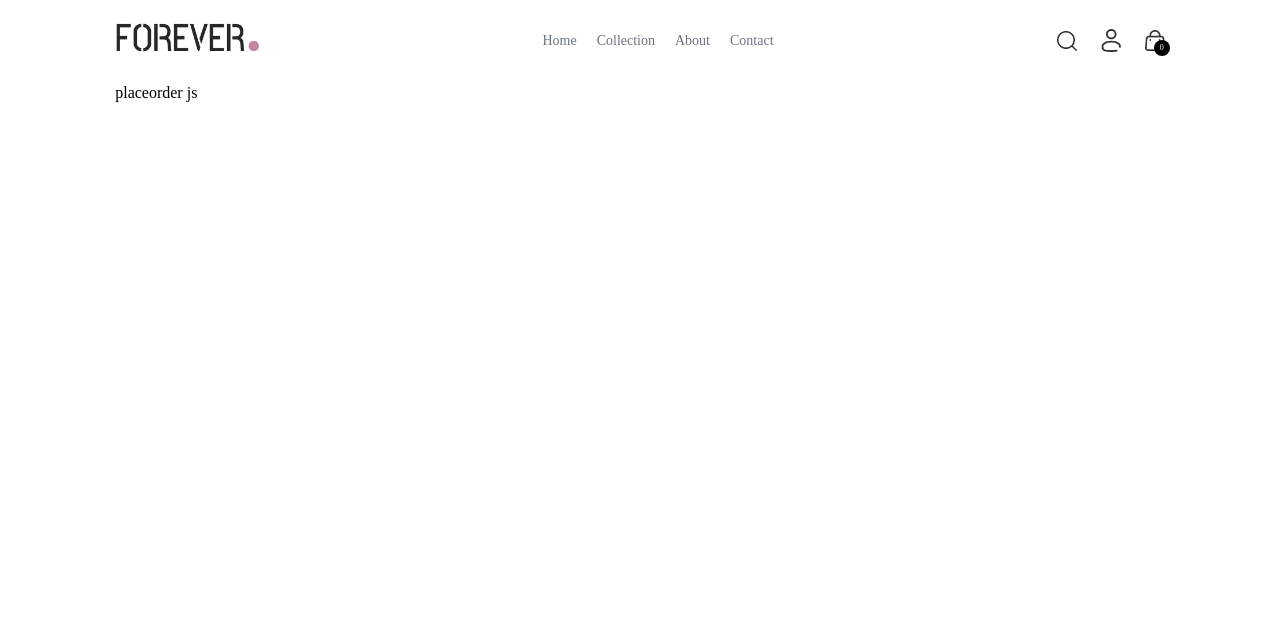
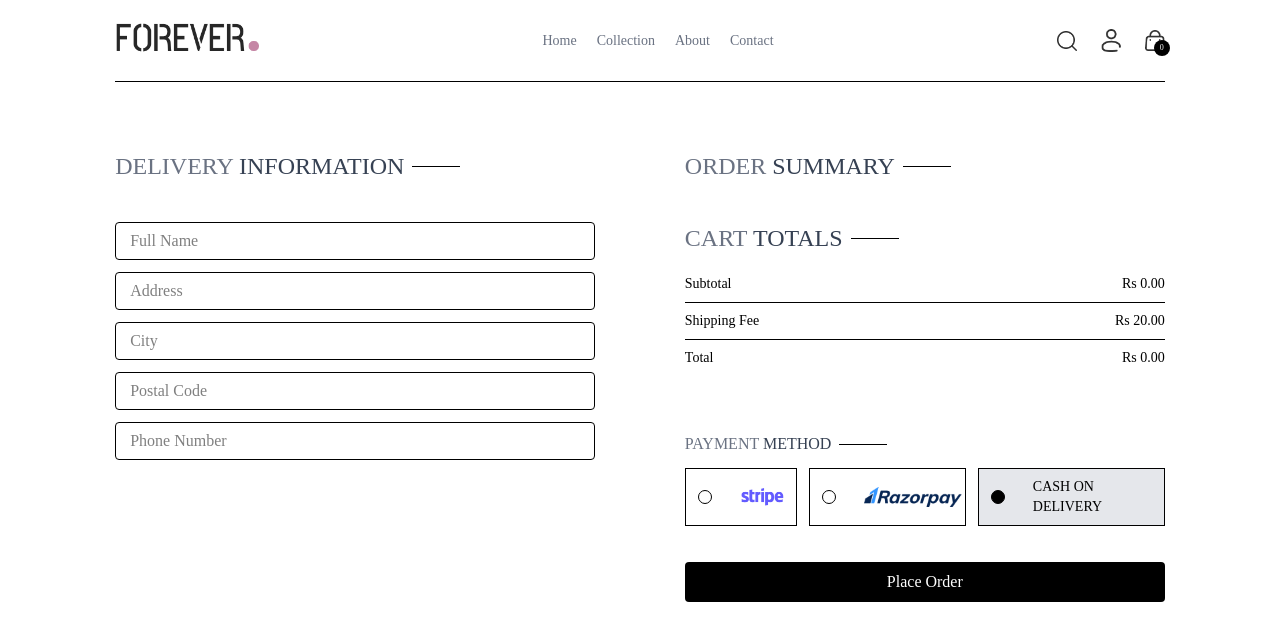
Before and after one commit to Sandeepku8211/fullstack, a React (Vite) app: page /placeOrder in a window 1280 px wide. Shown: the top 640 px of the page. Built offline with nearby package versions, Linux system fonts and the light colour scheme.

Commit message:
add of placeorder and order pages

```diff
--- a/src/pages/Cart.jsx
+++ b/src/pages/Cart.jsx
@@ -5,7 +5,7 @@ import assets from '../assets/assets'
 import CartTotal from '../components/CartTotal'
 
 const Cart = () => {
-  const { products, currency, cartItems, updateQuantity, navigate} = useContext(ShopContext)
+  const { products, currency, cartItems, updateQuantity, navigate } = useContext(ShopContext)
   const [cartData, setCartData] = useState([])
 
   useEffect(() => {
@@ -83,8 +83,12 @@ const Cart = () => {
         <div className='w-full sm:w-[450px]'>
           <CartTotal />
           <div className='w-full text-end'>
-            <button onClick={()=>navigate('/placeOrder')} className='bg-black text-white text-sm my-8 px-8 py-3'>PROCED TO CEHCKOUT</button>
-
+            <button
+              onClick={() => navigate('/placeOrder')}
+              className='bg-black text-white text-sm my-8 px-8 py-3'
+            >
+              PROCEED TO CHECKOUT
+            </button>
           </div>
         </div>
       </div>
--- a/src/pages/Orders.jsx
+++ b/src/pages/Orders.jsx
@@ -1,9 +1,51 @@
-import React from 'react'
+import React, { useContext } from 'react'
+import { ShopContext } from '../context/ShopContext'
+import Title from '../components/Title'
+import { products } from '../assets/assets'
 
 const Orders = () => {
+  const {porducts, currency}= useContext(ShopContext)
+
   return (
-    <div>
-      order file
+    <div className='border-t pt-16'>
+      <div className='text-2xl'>
+        <Title text1={'MY'} text2={'ORDERS'} />
+
+      </div>
+      <div>
+        {
+          products.slice(1,4).map((item,index)=>(
+            <div key={index} className='py-4 border-t border-b text-black flex flex-col md:flex-row md:items-center md:justify-between gap-4'>
+              <div className='flex items-start gap-6 text-sm'>
+                <img src={item.image[0]} className='w-16 sm:w-20' alt="" />
+                <div>
+                  <p className='sm:text-base font-medium'>{item.name}</p>
+                  <div className='flex items-center gap-3 mt-2 text-base text-black'>
+                    <p className='text-lg'>{currency}{item.price}</p>
+                    <p>Qunatity : 1</p>
+                    <p>Size : M</p>
+
+                  </div>
+                  <p className='mt-2'>Date : <span className='text-black'>25, july 2024</span></p>
+                </div>
+
+              </div>
+              <div className='md:w-1/2 flex justify-between'>
+              <div className='flex items-center gap-2'>
+                <p className='min-w-2 h-2 rounded-full bg-green-500'></p>
+                <p className='text-sm md:text-base'> Ready to Ship</p>
+
+              </div>
+              <button className='border px-4 py-2 text-sm font-medium rounded-sm'>Track Order</button>
+
+              </div>
+
+            </div>
+
+          ))
+        }
+      </div>
+
     </div>
   )
 }
--- a/src/pages/PlaceOrder.jsx
+++ b/src/pages/PlaceOrder.jsx
@@ -1,9 +1,157 @@
-import React from 'react'
+import React, { useContext, useState } from 'react'
+import Title from '../components/Title'
+import CartTotal from '../components/CartTotal'
+import assets from '../assets/assets'
+import { ShopContext } from '../context/ShopContext'
 
 const PlaceOrder = () => {
+  const {navigate}= useContext(ShopContext)
+  const [formData, setFormData] = useState({
+    fullName: '',
+    address: '',
+    city: '',
+    postalCode: '',
+    phoneNumber: '',
+  })
+  const [method, setMethod] = useState('cod') // Default payment method: Cash on Delivery
+
+  const handleInputChange = (e) => {
+    const { name, value } = e.target
+    setFormData({ ...formData, [name]: value })
+  }
+
+  const handlePaymentMethodChange = (selectedMethod) => {
+    setMethod(selectedMethod)
+  }
+
+  const handleSubmit = () => {
+    if (
+      !formData.fullName ||
+      !formData.address ||
+      !formData.city ||
+      !formData.postalCode ||
+      !formData.phoneNumber
+    ) {
+      alert('Please fill in all the required fields.')
+      return
+    }
+    alert(`Order placed successfully with payment method: ${method}`)
+  }
+
   return (
-    <div>
-      placeorder js
+    <div className='flex flex-col sm:flex-row justify-between gap-4 pt-5 sm:pt-14 min-h-[80vh] border-t'>
+      {/* Left Side */}
+      <div className='flex flex-col gap-4 w-full sm:max-w-[480px]'>
+        <div className='text-xl sm:text-2xl my-3'>
+          <Title text1={'DELIVERY'} text2={'INFORMATION'} />
+        </div>
+        <div className='flex flex-col gap-3'>
+          <input
+            type='text'
+            name='fullName'
+            placeholder='Full Name'
+            value={formData.fullName}
+            onChange={handleInputChange}
+            required
+            className='border border-black rounded py-1.5 px-3.5 w-full'
+          />
+          <input
+            type='text'
+            name='address'
+            placeholder='Address'
+            value={formData.address}
+            onChange={handleInputChange}
+            required
+            className='border border-black rounded py-1.5 px-3.5 w-full'
+          />
+          <input
+            type='text'
+            name='city'
+            placeholder='City'
+            value={formData.city}
+            onChange={handleInputChange}
+            required
+            className='border border-black rounded py-1.5 px-3.5 w-full'
+          />
+          <input
+            type='text'
+            name='postalCode'
+            placeholder='Postal Code'
+            value={formData.postalCode}
+            onChange={handleInputChange}
+            required
+            className='border border-black rounded py-1.5 px-3.5 w-full'
+          />
+          <input
+            type='text'
+            name='phoneNumber'
+            placeholder='Phone Number'
+            value={formData.phoneNumber}
+            onChange={handleInputChange}
+            required
+            className='border border-black rounded py-1.5 px-3.5 w-full'
+          />
+        </div>
+      </div>
+      {/* Right Side */}
+      <div className='flex flex-col gap-4 w-full sm:max-w-[480px]'>
+        <div className='text-xl sm:text-2xl my-3'>
+          <Title text1={'ORDER'} text2={'SUMMARY'} />
+        </div>
+        <div className='flex flex-col gap-3'>
+          <CartTotal />
+        </div>
+        <div className='mt-12'>
+          <Title text1={'PAYMENT'} text2={'METHOD'} />
+          <div className='flex gap-3 flex-col lg:flex-row'>
+            <div
+              className={`flex items-center gap-3 border p-2 px-3 cursor-pointer ${
+                method === 'stripe' ? 'bg-gray-200' : ''
+              }`}
+              onClick={() => handlePaymentMethodChange('stripe')}
+            >
+              <p
+                className={`min-w-3.5 h-3.5 border rounded-full ${
+                  method === 'stripe' ? 'bg-black' : ''
+                }`}
+              ></p>
+              <img src={assets.stripe_logo} className='h-5 mx-4' alt='Stripe' />
+            </div>
+            <div
+              className={`flex items-center gap-3 border p-2 px-3 cursor-pointer ${
+                method === 'razorpay' ? 'bg-gray-200' : ''
+              }`}
+              onClick={() => handlePaymentMethodChange('razorpay')}
+            >
+              <p
+                className={`min-w-3.5 h-3.5 border rounded-full ${
+                  method === 'razorpay' ? 'bg-black' : ''
+                }`}
+              ></p>
+              <img src={assets.razorpay_logo} className='h-5 mx-4' alt='Razorpay' />
+            </div>
+            <div
+              className={`flex items-center gap-3 border p-2 px-3 cursor-pointer ${
+                method === 'cod' ? 'bg-gray-200' : ''
+              }`}
+              onClick={() => handlePaymentMethodChange('cod')}
+            >
+              <p
+                className={`min-w-3.5 h-3.5 border rounded-full ${
+                  method === 'cod' ? 'bg-black' : ''
+                }`}
+              ></p>
+              <p className='text-black text-sm font-medium mx-4'>CASH ON DELIVERY</p>
+            </div>
+          </div>
+        </div>
+        <button
+          onClick={()=>navigate('/order')}
+          className='bg-black text-white py-2 px-4 rounded mt-5'
+        >
+          Place Order
+        </button>
+      </div>
     </div>
   )
 }
```
